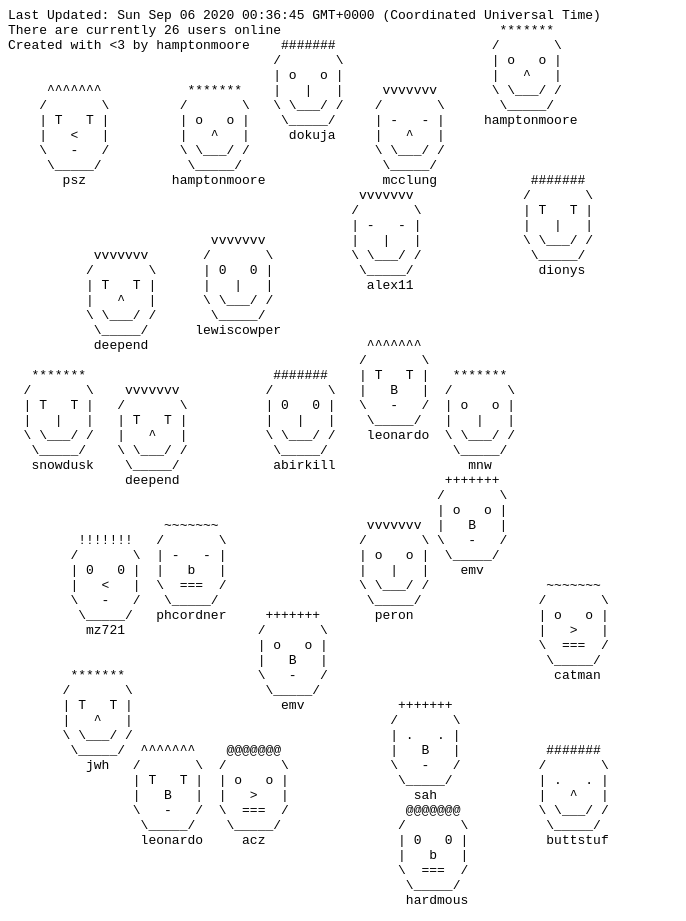
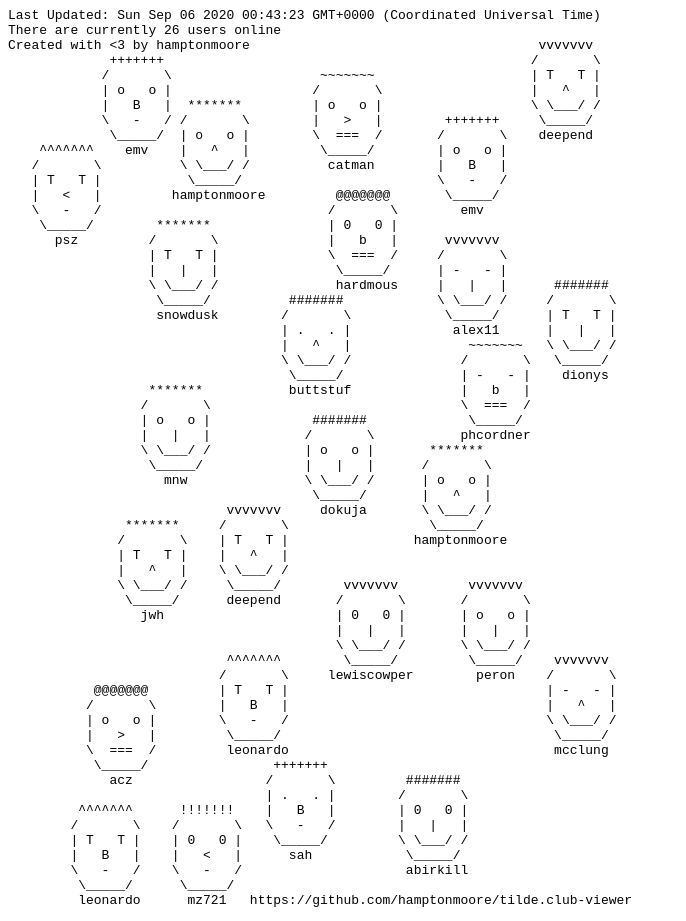
Before and after one commit to hamptonmoore/tilde.club-viewer, a plain HTML site: page index.html in a window 1280 px wide. Shown: the whole page, without its empty margins (0-686 px from the left). Drawn offline with Linux system fonts and the light colour scheme.

Commit message:
Add repo

```diff
--- a/generateClub.js
+++ b/generateClub.js
@@ -49,6 +49,8 @@ function placeUser(club, username, taken) {
     club.place(username, x + centerAdjust, y + face.height);
 }
 
+const repo = "https://github.com/hamptonmoore/tilde.club-viewer";
+
 exec("/usr/bin/who", (error, stdout, stderr) => {
     let users = stdout.split("\n");
     users.pop();
@@ -63,6 +65,8 @@ exec("/usr/bin/who", (error, stdout, stderr) => {
 There are currently ${users.length} users online
 Created with <3 by hamptonmoore`
     club.place(message, 0, 0);
+
+    club.place(repo, club.width - repo.length, club.height - 1);
 
     let taken = [];
 
--- a/index.html
+++ b/index.html
@@ -5,66 +5,66 @@
 </head>
 
 <body>
-    <pre><code>Last Updated: Sun Sep 06 2020 00:36:45 GMT+0000 (Coordinated Universal Time)
-There are currently 26 users online                            *******
-Created with <3 by hamptonmoore    #######                    /       \
-                                  /       \                   | o   o |
-                                  | o   o |                   |   ^   |
-     ^^^^^^^           *******    |   |   |     vvvvvvv       \ \___/ /
-    /       \         /       \   \ \___/ /    /       \       \_____/
-    | T   T |         | o   o |    \_____/     | -   - |     hamptonmoore
-    |   <   |         |   ^   |     dokuja     |   ^   |
-    \   -   /         \ \___/ /                \ \___/ /
-     \_____/           \_____/                  \_____/
-       psz           hamptonmoore               mcclung            #######
-                                             vvvvvvv              /       \
-                                            /       \             | T   T |
-                                            | -   - |             |   |   |
-                          vvvvvvv           |   |   |             \ \___/ /
-           vvvvvvv       /       \          \ \___/ /              \_____/
-          /       \      | 0   0 |           \_____/                dionys
-          | T   T |      |   |   |            alex11
-          |   ^   |      \ \___/ /
-          \ \___/ /       \_____/
-           \_____/      lewiscowper
-           deepend                            ^^^^^^^
-                                             /       \
-   *******                        #######    | T   T |   *******
-  /       \    vvvvvvv           /       \   |   B   |  /       \
-  | T   T |   /       \          | 0   0 |   \   -   /  | o   o |
-  |   |   |   | T   T |          |   |   |    \_____/   |   |   |
-  \ \___/ /   |   ^   |          \ \___/ /    leonardo  \ \___/ /
-   \_____/    \ \___/ /           \_____/                \_____/
-   snowdusk    \_____/            abirkill                 mnw
-               deepend                                  +++++++
-                                                       /       \
-                                                       | o   o |
-                    ~~~~~~~                   vvvvvvv  |   B   |
-         !!!!!!!   /       \                 /       \ \   -   /
-        /       \  | -   - |                 | o   o |  \_____/
-        | 0   0 |  |   b   |                 |   |   |    emv
-        |   <   |  \  ===  /                 \ \___/ /               ~~~~~~~
-        \   -   /   \_____/                   \_____/               /       \
-         \_____/   phcordner     +++++++       peron                | o   o |
-          mz721                 /       \                           |   >   |
-                                | o   o |                           \  ===  /
-                                |   B   |                            \_____/
-        *******                 \   -   /                             catman
-       /       \                 \_____/
-       | T   T |                   emv            +++++++
-       |   ^   |                                 /       \
-       \ \___/ /                                 | .   . |
-        \_____/  ^^^^^^^    @@@@@@@              |   B   |           #######
-          jwh   /       \  /       \             \   -   /          /       \
-                | T   T |  | o   o |              \_____/           | .   . |
-                |   B   |  |   >   |                sah             |   ^   |
-                \   -   /  \  ===  /               @@@@@@@          \ \___/ /
-                 \_____/    \_____/               /       \          \_____/
-                 leonardo     acz                 | 0   0 |          buttstuf
-                                                  |   b   |
-                                                  \  ===  /
-                                                   \_____/
-                                                   hardmous
+    <pre><code>Last Updated: Sun Sep 06 2020 00:43:23 GMT+0000 (Coordinated Universal Time)
+There are currently 26 users online
+Created with <3 by hamptonmoore                                     vvvvvvv
+             +++++++                                               /       \
+            /       \                   ~~~~~~~                    | T   T |
+            | o   o |                  /       \                   |   ^   |
+            |   B   |  *******         | o   o |                   \ \___/ /
+            \   -   / /       \        |   >   |        +++++++     \_____/
+             \_____/  | o   o |        \  ===  /       /       \    deepend
+    ^^^^^^^    emv    |   ^   |         \_____/        | o   o |
+   /       \          \ \___/ /          catman        |   B   |
+   | T   T |           \_____/                         \   -   /
+   |   <   |         hamptonmoore         @@@@@@@       \_____/
+   \   -   /                             /       \        emv
+    \_____/        *******               | 0   0 |
+      psz         /       \              |   b   |      vvvvvvv
+                  | T   T |              \  ===  /     /       \
+                  |   |   |               \_____/      | -   - |
+                  \ \___/ /               hardmous     |   |   |      #######
+                   \_____/          #######            \ \___/ /     /       \
+                   snowdusk        /       \            \_____/      | T   T |
+                                   | .   . |             alex11      |   |   |
+                                   |   ^   |               ~~~~~~~   \ \___/ /
+                                   \ \___/ /              /       \   \_____/
+                                    \_____/               | -   - |    dionys
+                  *******           buttstuf              |   b   |
+                 /       \                                \  ===  /
+                 | o   o |             #######             \_____/
+                 |   |   |            /       \           phcordner
+                 \ \___/ /            | o   o |       *******
+                  \_____/             |   |   |      /       \
+                    mnw               \ \___/ /      | o   o |
+                                       \_____/       |   ^   |
+                            vvvvvvv     dokuja       \ \___/ /
+               *******     /       \                  \_____/
+              /       \    | T   T |                hamptonmoore
+              | T   T |    |   ^   |
+              |   ^   |    \ \___/ /
+              \ \___/ /     \_____/        vvvvvvv         vvvvvvv
+               \_____/      deepend       /       \       /       \
+                 jwh                      | 0   0 |       | o   o |
+                                          |   |   |       |   |   |
+                                          \ \___/ /       \ \___/ /
+                            ^^^^^^^        \_____/         \_____/    vvvvvvv
+                           /       \     lewiscowper        peron    /       \
+           @@@@@@@         | T   T |                                 | -   - |
+          /       \        |   B   |                                 |   ^   |
+          | o   o |        \   -   /                                 \ \___/ /
+          |   >   |         \_____/                                   \_____/
+          \  ===  /         leonardo                                  mcclung
+           \_____/                +++++++
+             acz                 /       \         #######
+                                 | .   . |        /       \
+         ^^^^^^^      !!!!!!!    |   B   |        | 0   0 |
+        /       \    /       \   \   -   /        |   |   |
+        | T   T |    | 0   0 |    \_____/         \ \___/ /
+        |   B   |    |   <   |      sah            \_____/
+        \   -   /    \   -   /                     abirkill
+         \_____/      \_____/
+         leonardo      mz721   https://github.com/hamptonmoore/tilde.club-viewer
 </code></pre>
 </body>
 
```
